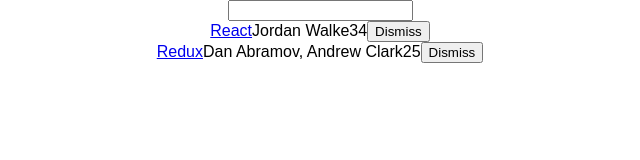
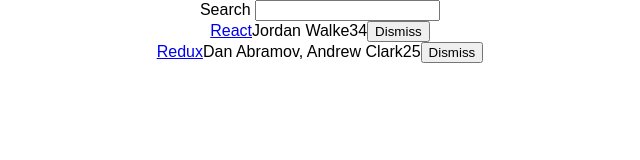
Before and after one commit to purinkle/hackernews, a React (Create React App) app: page / in a window 1280 px wide. Shown: the top 160 px of the page, without its empty margins (320-960 px from the left). Built offline with nearby package versions, Linux system fonts and the light colour scheme.

Commit message:
Add child text to Search component

```diff
--- a/src/App.js
+++ b/src/App.js
@@ -54,7 +54,9 @@
         <Search
           value={searchTerm}
           onChange={this.onSearchChange}
-        />
+        >
+          Search
+        </Search>
         <Table
           list={list}
           pattern={searchTerm}
@@ -67,10 +69,10 @@
 
 class Search extends Component {
   render() {
-    const { value, onChange } = this.props;
+    const { value, onChange, children } = this.props;
     return (
       <form>
-        <input
+        {children} <input
           type="text"
           value={value}
           onChange={onChange}
```
